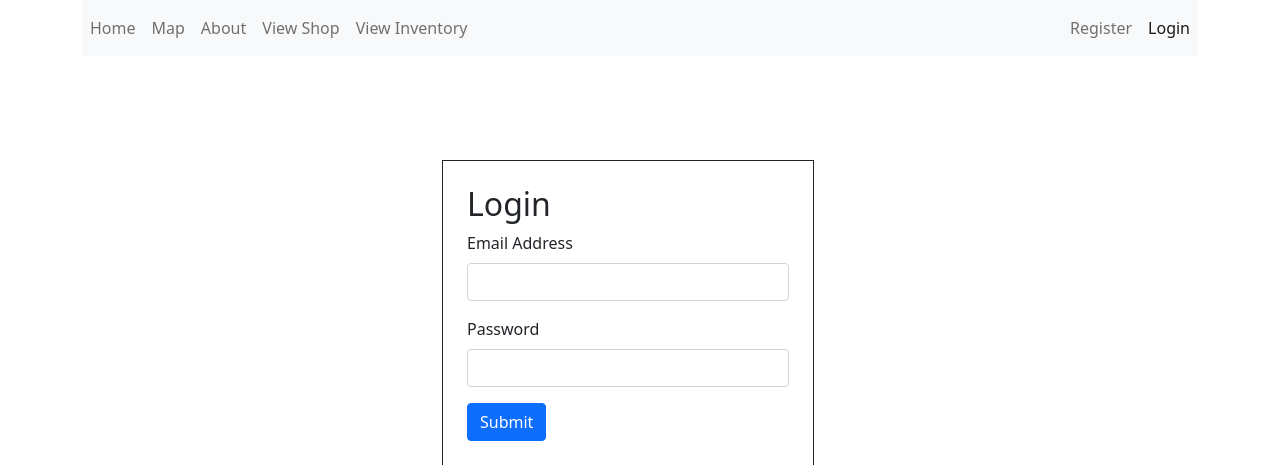
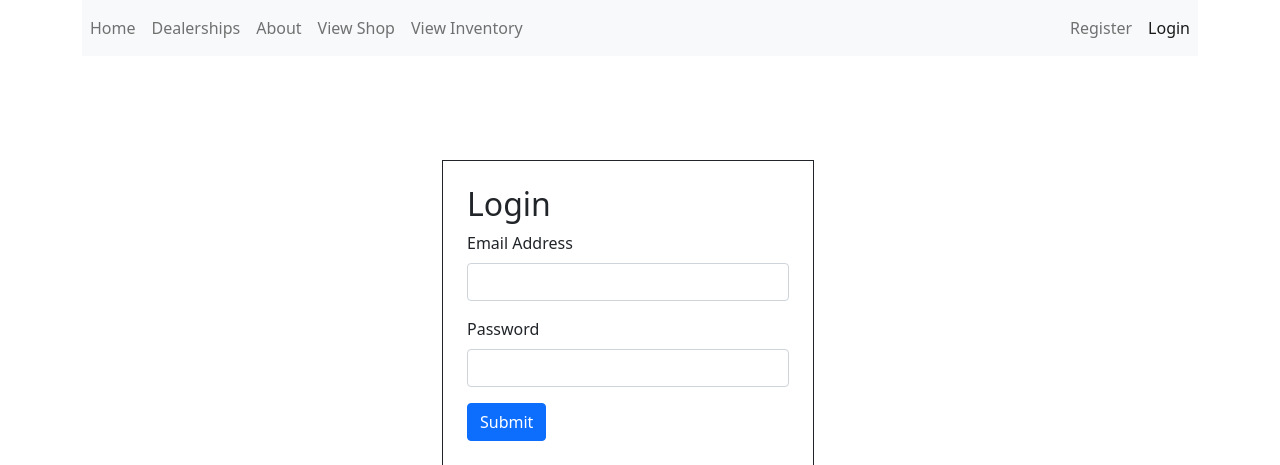
Before and after one commit to JohnnyPillacela/IS219-Final-Project, a Flask app: page /login in a window 1280 px wide. Shown: the top 465 px of the page. Run offline with Flask 2, Linux system fonts and the light colour scheme; some libraries are stand-ins or nearby versions.

```diff
--- a/app/templates/base.html
+++ b/app/templates/base.html
@@ -46,7 +46,7 @@
                         {% else %}
                             {{ render_nav_item('simple_pages.index', 'Home') }}
                         {% endif %}
-                        {{ render_nav_item('map.map_locations','Map' ) }}
+                        {{ render_nav_item('map.map_locations','Dealerships' ) }}
                         {{ render_nav_item('simple_pages.about','About') }}
                         {{ render_nav_item('simple_pages.view_products','View Shop') }}
                         {% if current_user.is_admin %}
@@ -118,6 +118,6 @@
 <footer class="text-center mt-5">
     Environment: {{ deployment_environment }} - Copyright: {{ year }}
 </footer>
-<script src="https://cdn.jsdelivr.net/npm/bootstrap@5.1.3/dist/js/bootstrap.bundle.min.js" integrity="sha384-ka7Sk0Gln4gmtz2MlQnikT1wXgYsOg+OMhuP+IlRH9sENBO0LRn5q+8nbTov4+1p" crossorigin="anonymous"></script>
+{#<script src="https://cdn.jsdelivr.net/npm/bootstrap@5.1.3/dist/js/bootstrap.bundle.min.js" integrity="sha384-ka7Sk0Gln4gmtz2MlQnikT1wXgYsOg+OMhuP+IlRH9sENBO0LRn5q+8nbTov4+1p" crossorigin="anonymous"></script>#}
 </body>
 </html>
```
